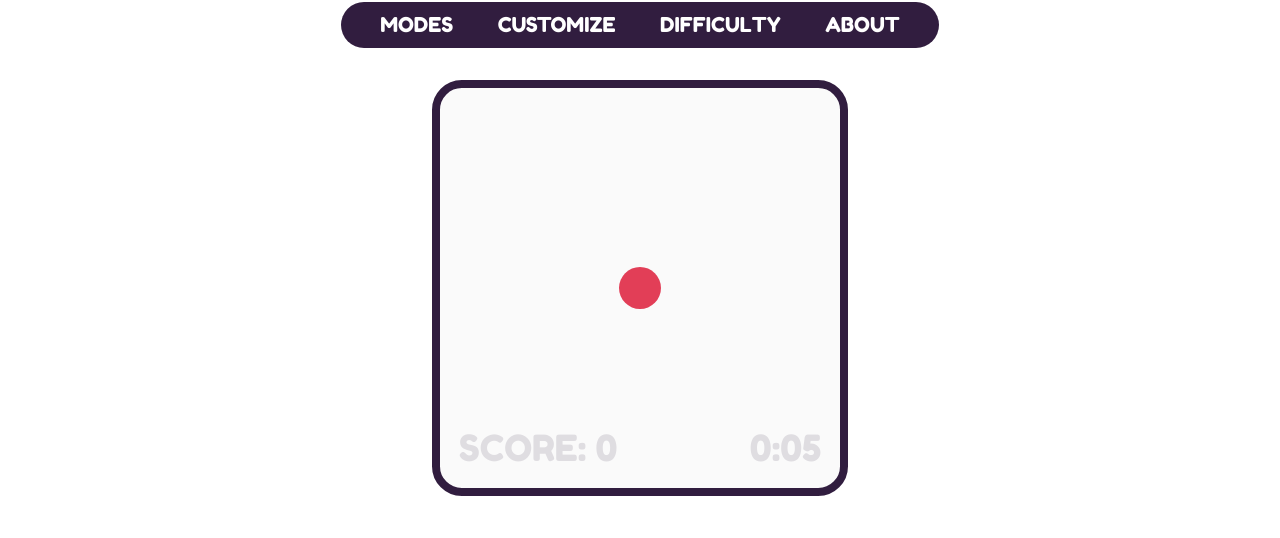
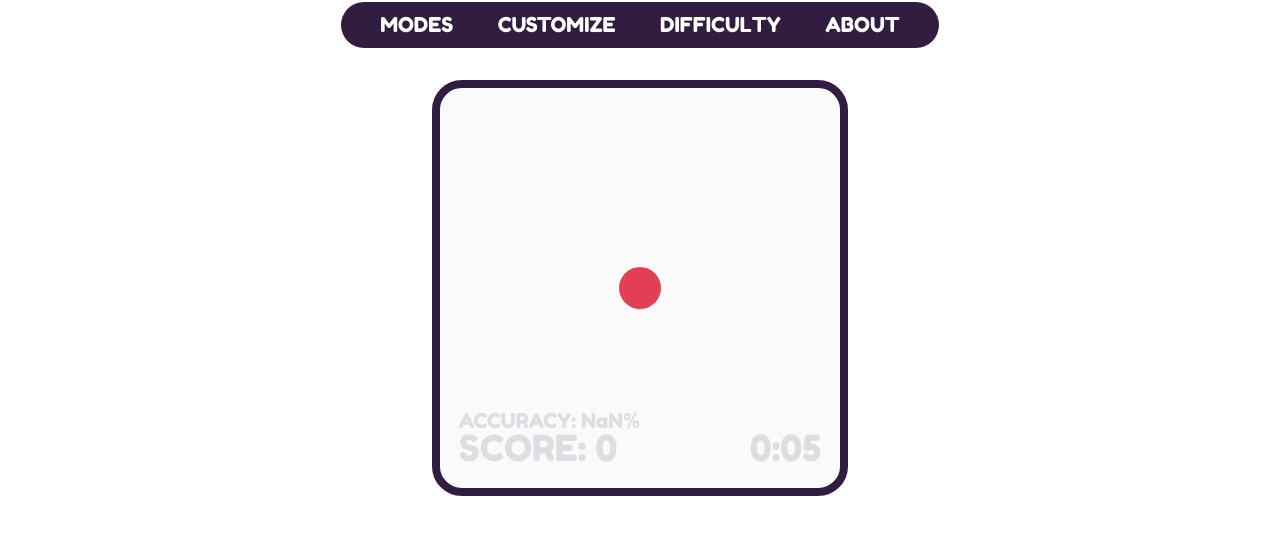
Before and after one commit to nmatynia/aim-training, a React (Create React App) app: page / in a window 1280 px wide. Both pictures are taken after a click on the element "START". Shown: the part 123-661 px from the top of the page. Built offline with nearby package versions, Linux system fonts and the light colour scheme.

Commit message:
Added accuracy counter feature

```diff
--- a/src/Components/GameArea.tsx
+++ b/src/Components/GameArea.tsx
@@ -1,7 +1,8 @@
-import React from "react";
+import React,{useState, useRef} from "react";
 import "../Styles/GameArea.css";
 import Timer from './Timer'
 import {FaSyncAlt} from 'react-icons/fa'
+
 interface IProps{
     score:number
     targetSize:number
@@ -15,6 +16,9 @@ interface IProps{
 }
 
 const GameArea: React.FC<IProps> = ({setScore,score,targetSize,mapSize,time, gameStarting,setGameStarting,gameStatus,setGameStatus}) =>{
+
+    const missedClicks = useRef(0);
+
     const randomizePosition = ():number =>{
         const maxPosition = mapSize - targetSize + 1;
         const number = Math.floor(Math.random() * maxPosition);
@@ -23,7 +27,7 @@ const GameArea: React.FC<IProps> = ({setScore,score,targetSize,mapSize,time, gam
     }
 
     const handleClick = () =>{
-        return ()=> setScore(prevState => prevState + 1)
+        return () => setScore(prevState => prevState + 1)
     }
 
     const gameStart: JSX.Element = (
@@ -50,20 +54,28 @@ const GameArea: React.FC<IProps> = ({setScore,score,targetSize,mapSize,time, gam
             onClick ={() => {
                 setGameStatus(true);
                 setScore(0);
+                missedClicks.current = 0;
             }}
             style={{left:`${(mapSize-targetSize)/2}vh`, top:`${(mapSize-targetSize)/2}vh`, width:`${targetSize}vh`, height:`${targetSize}vh`}}>
         </div>
     )
 
-    const formattedTime = time > 59 ? `${time/60}:${time%60}`  : (time > 10 ? `0:${time}` : `0:0${time}`)
+
+
+    const formattedTime = time > 59 ? `${time/60}:${time%60}`  : (time > 10 ? `0:${time}` : `0:0${time}`);
+
+    const calculatedAccuracy = Math.round(score/(score+missedClicks.current)*100*100)/100;
 
     return (
         <div className="GameArea" style={{width:`${mapSize}vh`, height:`${mapSize}vh`}}>
 
             {gameStarting ? gameStart : (gameStatus ? target : startingTarget)}
 
+            <div className="accuracyCounter" onClick={()=>missedClicks.current = missedClicks.current + 1}></div>
+
             <div className="score">SCORE: {score}</div>
             {gameStarting || !gameStatus ? <div className="timer">{formattedTime}</div>:<Timer time={time} setScore={setScore} setGameStatus={setGameStatus}/>}
+            {!gameStarting && !gameStatus ? <div className ="accuracy">ACCURACY: {calculatedAccuracy}%</div>: null}
 
         </div>
     )
--- a/src/Styles/GameArea.css
+++ b/src/Styles/GameArea.css
@@ -13,7 +13,7 @@
     position:absolute;
     width: 5.336vh;
     height: 5.336vh;
-    z-index:2;
+    z-index:3;
     background-color: #E23E57;
     border-radius: 50%;
   }
@@ -21,6 +21,7 @@
     position: absolute;
     width: 30.9498vh;
     height: 7.7908vh;
+    z-index: 3;
     display:flex;
     flex-direction: column;
   }
@@ -38,6 +39,13 @@
     color: #E23E57;
   }
 
+  .accuracyCounter{
+    position:absolute;
+    width:100%;
+    height:100%;
+    z-index:2;
+  }
+
   .tip{
     font-style: normal;
     font-weight: 400;
@@ -46,6 +54,18 @@
     display: flex;
     align-items: center;
     justify-content: center;
+  }
+
+  .accuracy{
+    position: absolute;
+    left: 2.347vh;
+    bottom: calc(64/937*100vh);
+    font-size: calc(24/937*100vh);
+    color: rgba(49, 29, 63, 0.13);
+    -webkit-user-select: none; /* Safari */
+    -moz-user-select: none; /* Firefox */
+    -ms-user-select: none; /* IE10+/Edge */
+    user-select: none; /* Standard */
   }
   .score{
     position: absolute;
```
